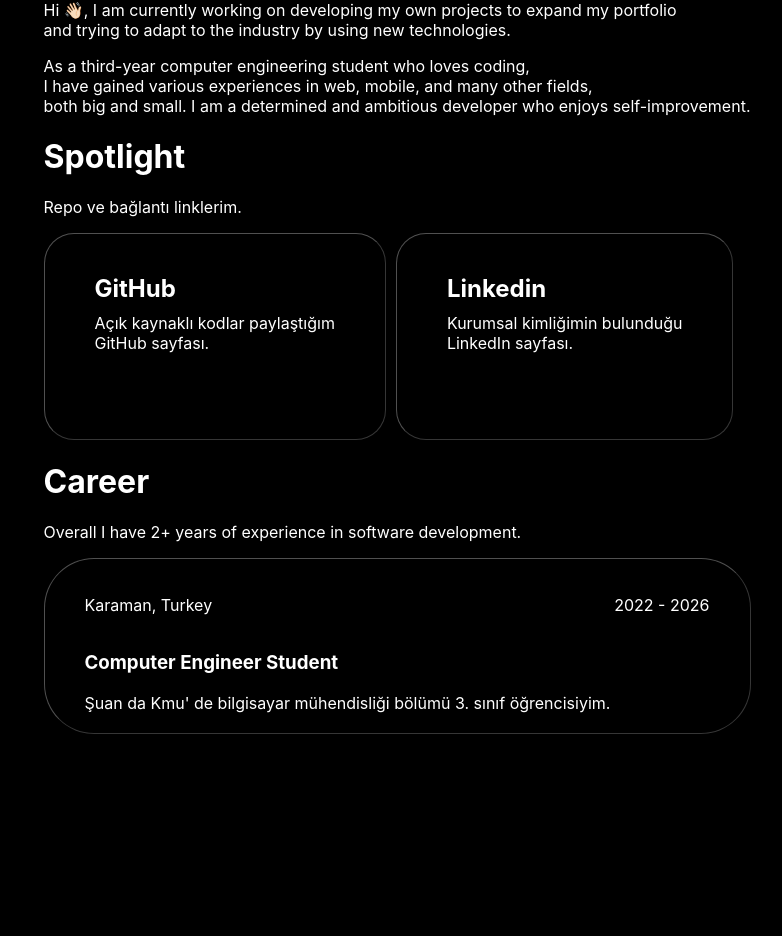
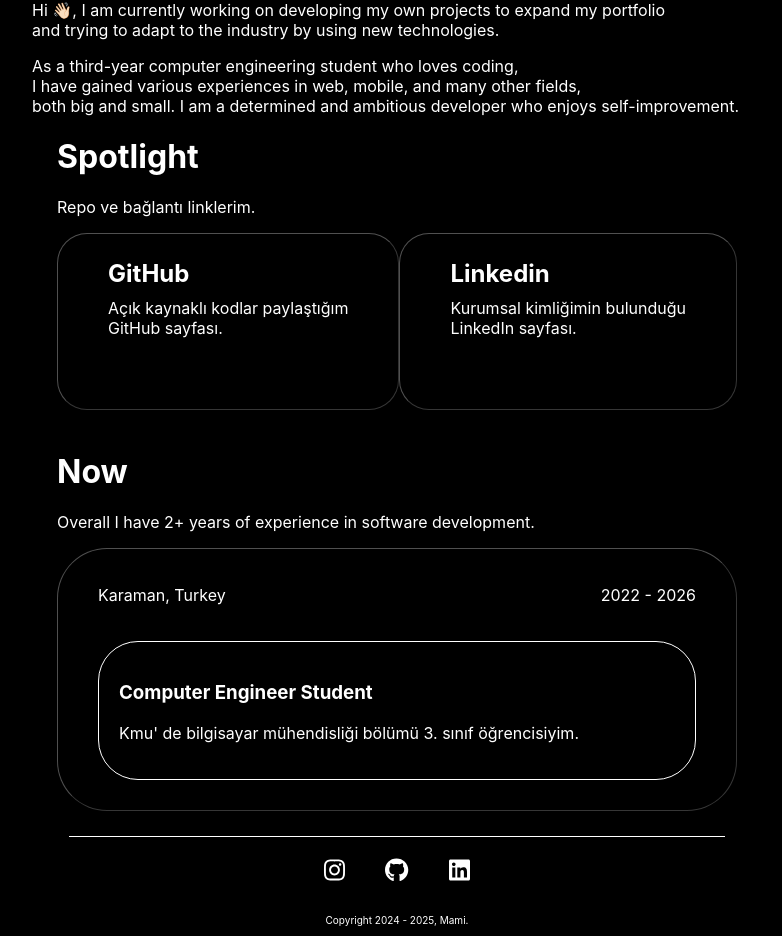
Before and after one commit to aymhmt/portfolio, a React (Create React App) app: page / in a window 1280 px wide. Shown: the part 284-1220 px from the top of the page, without its empty margins (243-1025 px from the left). Before the commit the page ends 1043 px from the top, so only its background shows below. Built offline with nearby package versions, Linux system fonts and the light colour scheme.

Commit message:
Iyilestirmeler yapıldı.

```diff
--- a/package.json
+++ b/package.json
@@ -5,6 +5,7 @@
   "private": true,
   "dependencies": {
     "@fortawesome/fontawesome-svg-core": "^6.6.0",
+    "@fortawesome/free-brands-svg-icons": "^6.6.0",
     "@fortawesome/free-regular-svg-icons": "^6.6.0",
     "@fortawesome/free-solid-svg-icons": "^6.6.0",
     "@fortawesome/react-fontawesome": "^0.2.2",
--- a/src/App.css
+++ b/src/App.css
@@ -1,6 +1,8 @@
 body{
   background-color: #000000;
   color: #fff;
+  margin: 0;
+  padding: 0;
 }
 
 body.dark-mode {
@@ -61,7 +63,6 @@ body.light-mode{
 }
 
 .option-item {
-  font-size: clamp(10px,10vw,50px);
   font-size: 15px;
   font-weight: 400;
   margin: 0 10px;
@@ -97,8 +98,9 @@ body.light-mode{
   align-items: center;
   transition: transform 0.1s ease, box-shadow 0.1s ease;
   box-shadow: 0 4px 6px rgba(0, 0, 0, 0.2);
-  padding: 20px 10px;
+  padding: 5px 10px;
   border: 1px outset #ffffff50;
+  margin-bottom: 20px;
 }
 
 
@@ -107,6 +109,7 @@ body.light-mode{
   width: 100%;
   z-index: 2;
   padding: 20px 40px;
+
 }
 
 .custom-content h5 {
@@ -194,13 +197,14 @@ body.light-mode{
 
 .custom-box-container{
   display: flex;
-  gap: 10px;
 }
 
 .career-box{
   border: 1px outset #ffffff50;
   border-radius: 50px;
   margin-bottom: 25px;
+  padding-bottom: 10px;
+
 }
 
 .career-content{
@@ -215,31 +219,23 @@ body.light-mode{
 
 .info-two{
   margin: 20px;
-}
-
-
-.projects {
-  display: flex;
-  flex-direction: column;
-  align-items: center;
-  margin: 50px;
-}
-
-.projects-container{
-  display: grid;
+  border: 0.5px groove #fff;
+  border-radius: 40px;
+  padding: 20px;
 }
 
 .projects-box{
   border: 1px outset #fff;
   border-radius: 40px;
   height: 200px;
+  margin-bottom: 10px;
 }
 
 .extra{
   display: flex;
   gap: 20px;
   text-align: center;
-  margin: 0 40px;
+  margin: 0 5%;
 }
 
 .extra span {
@@ -251,7 +247,7 @@ body.light-mode{
 
 .link{
   display: flex;
-  gap: 20px;
+  gap: 5%;
   text-align: center;
   margin: 0 40px;
 }
@@ -328,102 +324,65 @@ body.light-mode{
   justify-content: end;
 }
 
-
-/*
-.Readme{
-  display: flex;
-  flex-direction: column;
-  align-items: center;
+.spotlight{
+  margin: 0 25px;
 }
 
-.read-me{
-  height: 50vh;
-  background-color: #000;
-  margin: 50px 0 0 0;
+.career{
+  margin: 0 25px;
 }
 
-.read-me p {
-  color: #fff;
+.footer{
+  width: 90%;
+  min-height: 100px;
+  height: auto;
+  display: grid;
+  margin: 0 auto;
 }
 
-.spotlight{
-  height: 50vh;
-  color: #fff;
-  background-color: #000;
+.footer-line{
+  display: flex;
+  height: 0.5px;
+  background: #fff;
 }
 
-.name{
-  font-size: 3rem;
-  color: #fff;
-  font-weight: 600;
+.footer-span {
+  display: flex;
+  align-items: center;
+  justify-content: center;
+  width: 100%;
+  font-size: 10px;
 }
 
-.desc{
-  font-size: 2rem;
+.footer-span p {
+  margin: 0;
+}
+
+.social{
+  text-align: center;
+}
+
+.social a {
   color: #fff;
-  font-weight: 200;
+  font-size: 1.5rem;
+  margin: 0 20px;
+}
+
+.social a:hover{
+  transform: scale(1.1);
 }
 
 
-.stack {
-  width: 880px;
-  height: auto;
-  border: 1px solid #fff;
-  border-radius: 20px;
-  background: rgba(255, 255, 255, 0.1);
-  box-shadow: 0 4px 20px rgba(0, 0, 0, 0.2);
-  padding: 20px;
-  margin: 20px auto;
-}
+@media (max-width: 600px) {
+  .read-me,
+  .changelog-container,
+  .projects-container,
+  .stack-container{
+    width: 90%;
+    box-sizing: border-box;
+    margin: 70px auto;
+  }
 
-.comp {
-  display: flex;
-  justify-content: space-between;
-  align-items: center;
-  background: rgba(255, 255, 255, 0.2);
-  margin: 10px 0;
-  padding: 10px;
-  border-radius: 10px;
-  transition: background 0.3s;
-}
-
-.comp:hover {
-  background: rgba(255, 255, 255, 0.3);
-}
-
-.comp span {
-  font-weight: bold;
-  color: #fff;
-}
-
-.comp p {
-  color: #ccc;
-}
-
-.stack-container h1, h2 {
-  color: #fff;
-}
-
-.stack-container h1 {
-  margin-bottom: 10px;
-}
-
-.stack-container h2 {
-  margin: 20px 0 10px;
-}
-
-.stack span{
-  background: none;
-}
-
-.stack p{
-  background: none;
-}
-
-*/
-
-
-@media (max-width: 600px) {
   .custom-box-container{
     display: block;
   }
@@ -432,7 +391,7 @@ body.light-mode{
     display: none;
   }
 
-  .Readme{
-    margin: 70px 0;
+  .theme{
+    display: none;
   }
 }
--- a/src/components/Changelog.jsx
+++ b/src/components/Changelog.jsx
@@ -3,16 +3,15 @@ import "../App.css";
 
 function Changelog() {
     const events = [
-        { emoji: "🚀", title: "Visit to Karaman - University", year: "2022-2026" },
-        { emoji: "🚀", title: "Visit to Kahramanmaraş - Dersane", year: "2021-2022" },
-        { emoji: "🚀", title: "Visit to Kahramanmaraş - Lise", year: "2017-2021" },
-        { emoji: "🚀", title: "Visit to Kahramanmaraş - Ortaokul", year: "2013-2017" },
-        { emoji: "🚀", title: "Visit to Kahramanmaraş - İlkokul", year: "2009-2013" },
+        { emoji: "👨🏻‍💻", title: "Visit to Karaman - University", year: "2022-2026" },
+        { emoji: "🎯", title: "Visit to Kahramanmaraş - Dersane", year: "2021-2022" },
+        { emoji: "🤖", title: "Visit to Kahramanmaraş - Lise", year: "2017-2021" },
+        { emoji: "✨", title: "Visit to Kahramanmaraş - Ortaokul", year: "2013-2017" },
+        { emoji: "👣", title: "Visit to Kahramanmaraş - İlkokul", year: "2009-2013" },
     ];
 
     return (
         <div className="changelog-container">
-            <div className="light"></div>
             <div className="changelog">
                 <h1>Changelog</h1>
                 <p>Here you can find the major updates and changes to my life.</p>
--- a/src/components/Footer.jsx
+++ b/src/components/Footer.jsx
@@ -1,11 +1,28 @@
 import React from "react";
+import { FontAwesomeIcon } from "@fortawesome/react-fontawesome";
+import { faInstagram, faGithub, faLinkedin } from "@fortawesome/free-brands-svg-icons";
 
-function Footer(){
-    return(
+function Footer() {
+    return (
         <div className="footer">
+            <div className="footer-line"></div>
+            <div className="social">
+                <a href="https://www.instagram.com/aymhmt_" target="_blank" rel="noopener noreferrer">
+                    <FontAwesomeIcon icon={faInstagram} />
+                </a>
+                <a href="https://github.com/aymhmt" target="_blank" rel="noopener noreferrer">
+                    <FontAwesomeIcon icon={faGithub} />
+                </a>
+                <a href="https://www.linkedin.com/in/muhammet-ay-067701274" target="_blank" rel="noopener noreferrer">
+                    <FontAwesomeIcon icon={faLinkedin} />
+                </a>
+            </div>
+            <div className="footer-span">
+                    <p>Copyright 2024 - 2025, Mami.</p>
+            </div>
 
         </div>
     );
 }
 
-export default Footer
+export default Footer;
--- a/src/components/Projects.jsx
+++ b/src/components/Projects.jsx
@@ -4,32 +4,14 @@ import "../App.css";
 function Projects() {
   const projects = [
     {
-      title: "Music App",
-      description: "Kullanıcıların trend olan şarkı & podcast dinlemesini sağlayan web app.",
+      title: "Spotify App",
+      description: "Kullanıcıların trend olan şarkı & podcast dinlemesini sağlayan web arayüz tasarımı.",
       webUrl: "https://spotify-app-ochre-two.vercel.app",
       repoUrl: "https://github.com/aymhmt/spotifyApp"
     },
     {
-      title: "Yolyardım App",
-      description: "Yolda kalan araçlar için yol yardım çağırmasını sağlayan bir webapp.",
-      webUrl: "#",
-      repoUrl: "#"
-    },
-    {
-      title: "Dancer App",
-      description: "Dansöz kiralamanızı sağlayan bir web & mobil app.",
-      webUrl: "#",
-      repoUrl: "#"
-    },
-    {
-      title: "Code App",
-      description: "Parfümlerin muadillerinin kodlarını içeren web site.",
-      webUrl: "#",
-      repoUrl: "#"
-    },
-    {
-      title: "Psikolog Ai",
-      description: "Ai tabanlı bir psikolog web site.",
+      title: "Netflix App",
+      description: "Netflix benzeri UI tasarımı olan web arayüzü.",
       webUrl: "#",
       repoUrl: "#"
     }
@@ -40,10 +22,9 @@ function Projects() {
   };
 
   return (
-    <>
-      <div className="projects">
+      <div className="projects-container">
         <div className="light"></div>
-        <div className="projects-container">
+        <div className="projects">
           <h1>Projects</h1>
           <p>
             I've worked on a range of projects over the years—some as hobbies,
@@ -55,12 +36,8 @@ function Projects() {
               <h3>{project.title}</h3>
               <p>{project.description}</p>
               <div className="link-container">
-                <div className="extra">
-                  <span>Stars</span>
-                  <span>Forks</span>
-                </div>
                 <div className="link">
-                  <button onClick={() => openLink(project.webUrl)}>Web Site</button>
+                  <button onClick={() => openLink(project.webUrl)}>Web</button>
                   <button onClick={() => openLink(project.repoUrl)}>GitHub</button>
                 </div>
               </div>
@@ -68,7 +45,6 @@ function Projects() {
           ))}
         </div>
       </div>
-    </>
   );
 }
 
--- a/src/components/Readme.jsx
+++ b/src/components/Readme.jsx
@@ -15,7 +15,7 @@ function Readme() {
       location: "Karaman, Turkey",
       date: "2022 - 2026",
       title: "Computer Engineer Student",
-      description: "Şuan da Kmu' de bilgisayar mühendisliği bölümü 3. sınıf öğrencisiyim."
+      description: "Kmu' de bilgisayar mühendisliği bölümü 3. sınıf öğrencisiyim."
     },
   ];
 
@@ -76,7 +76,7 @@ function Readme() {
       </div>
 
       <div className="career">
-        <h1>Career</h1>
+        <h1>Now</h1>
         <p>Overall I have 2+ years of experience in software development.</p>
 
         {careerData.map((career, index) => (
```
Also changed, not shown: 1 other file (tests, documents, lock files or other folders).
